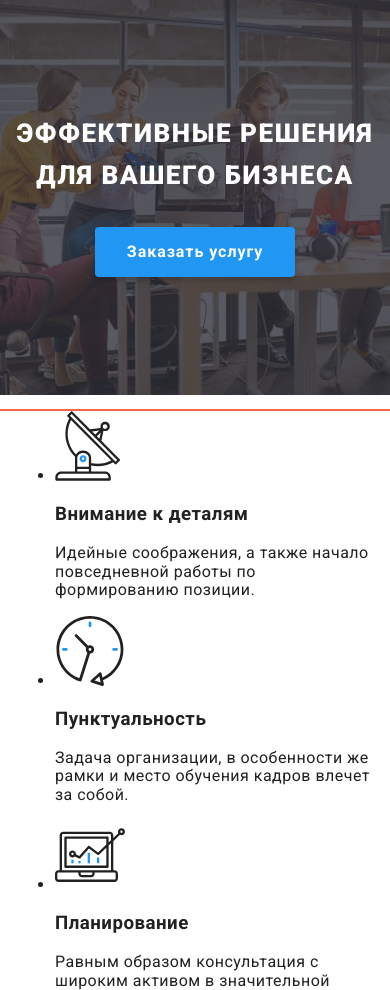
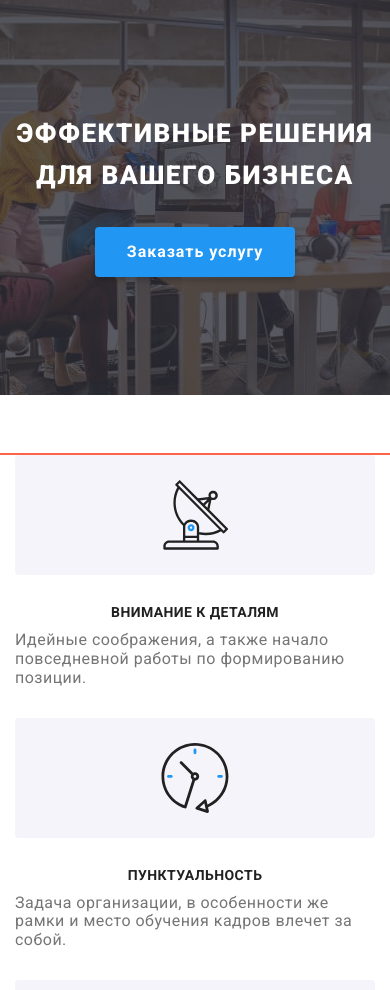
Before and after one commit to AnnaSimolchuk/goit-markup-hw-08, a plain HTML site: page index.html in a window 390 px wide. Shown: the part 66-1056 px from the top of the page. Drawn offline with nearby package versions, Linux system fonts and the light colour scheme.

Commit message:
добавляет стили преимуществ

```diff
--- /dev/null
+++ b/sass/components/webstudio/_benefits.scss
@@ -0,0 +1,67 @@
+.benefits {
+  @extend %list;
+
+  @media screen and (min-width: $tablet) {
+    display: flex;
+    flex-wrap: wrap;
+  }
+
+  .title {
+    margin-top: 30px;
+    margin-bottom: 10px;
+    color: $primary-text-color;
+    @include font(700, 14px, 1.14);
+    text-transform: uppercase;
+
+    @media screen and (max-width: 767px) {
+      text-align: center;
+    }
+  }
+  .text {
+    margin-top: 0;
+    margin-bottom: 0;
+
+    color: $secondary-text-color;
+    @include font(14px, 1.7);
+  }
+}
+
+.benefit-item {
+  @media screen and (max-width: 767px) {
+    width: 100%;
+    margin-bottom: 30px;
+
+    &:last-child {
+      margin-bottom: 0;
+    }
+  }
+
+  @media screen and (min-width: $tablet) {
+    width: calc((100% - 2 * 30px) / 2);
+    &:nth-child(2n + 1) {
+      margin-right: 30px;
+    }
+
+    &:nth-child(-n + 2) {
+      margin-bottom: 30px;
+    }
+  }
+
+  @media screen and (min-width: $desktop) {
+    width: calc((100% - 8 * 15px) / 4);
+    margin: 0;
+
+    &:not(:last-child) {
+      margin-right: 30px;
+    }
+  }
+}
+
+.benefit-img {
+  @include centeredFlex;
+  padding: 25px 102px;
+  height: 120px;
+  width: 100%;
+  background-color: #f5f4fa;
+  border-radius: 4px;
+}
--- a/sass/components/webstudio/_hero.scss
+++ b/sass/components/webstudio/_hero.scss
@@ -5,6 +5,7 @@
   margin-right: auto;
   text-align: center;
   min-height: 400px;
+  margin-bottom: 60px;
 
   @media screen and (min-width: $mobile) {
     max-width: 480px;
```
Also changed, not shown: css/main.css, css/main.min.css, 2 other files.
